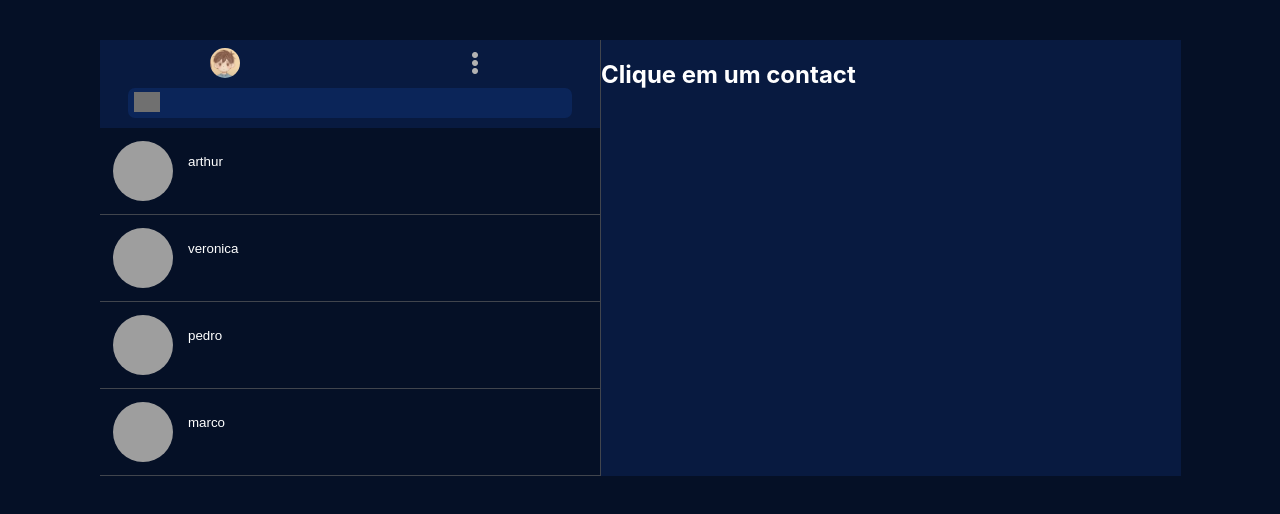
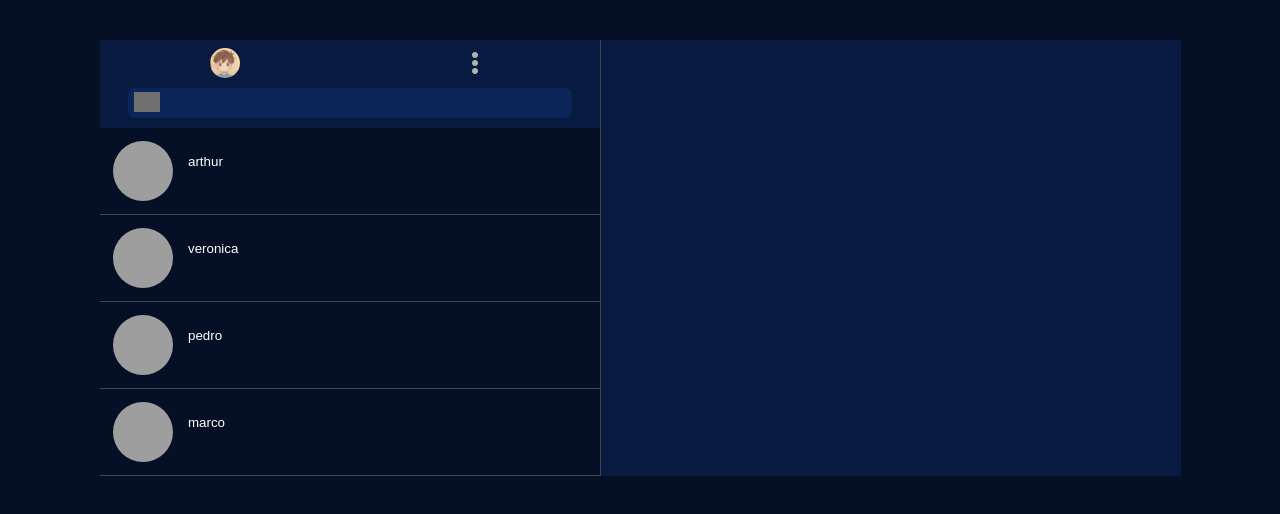
Before and after one commit to kameczera/chating, a React (Create React App) app in the folder chating/: page / in a window 1280 px wide. Shown: the top 514 px of the page. Built offline with nearby package versions, Linux system fonts and the light colour scheme; grey boxes are pictures that could not be loaded; the HTML template or start-up script is replaced by a standard one.

Commit message:
principal working fine :0

```diff
--- a/chating/src/components/Box/index.js
+++ b/chating/src/components/Box/index.js
@@ -5,11 +5,7 @@
 import { useState } from 'react';
 
 const Box = () => {
-    const initial = {
-        contact: '',
-        setContact: () => {}
-    }
-    const [contact, setContact] = useState(initial);
+    const [contact, setContact] = useState();
     return (
         <div className='box'>
             <ContextContact.Provider value={{contact, setContact}}>
--- a/chating/src/components/Principal/index.js
+++ b/chating/src/components/Principal/index.js
@@ -8,16 +8,9 @@
     console.log(contact);
     return(
         <div className='principal'>
-            <h2 className='nameContact'>Clique em um contact</h2>
+            <h2 className='nameContact'>{contact}</h2>
         </div>
     )
-    //else {
-    //     return(
-    //         <div className='principal'>
-    //             <h2 className='nameContact'>{contact}</h2>
-    //         </div>
-    //     )
-    // }
 }
 
 export default Principal;
```
